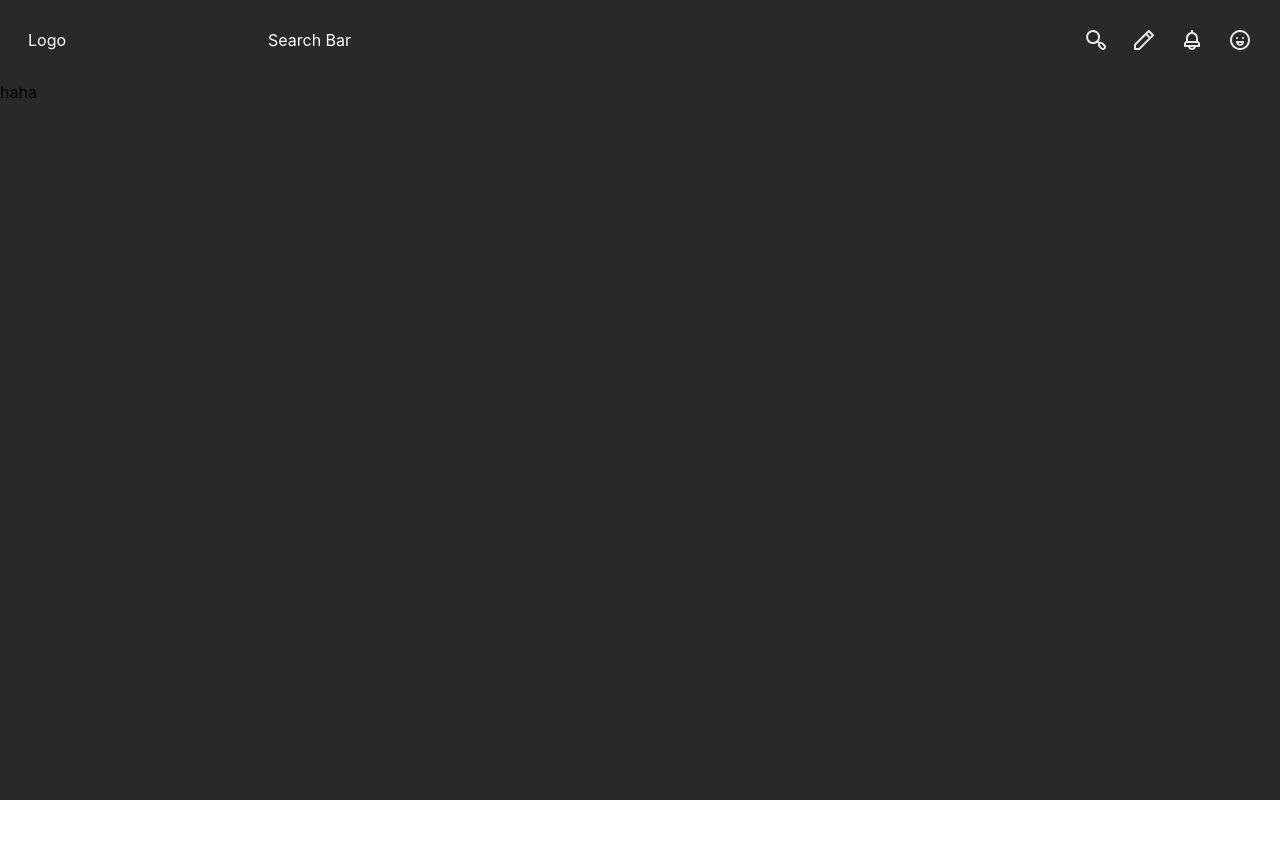
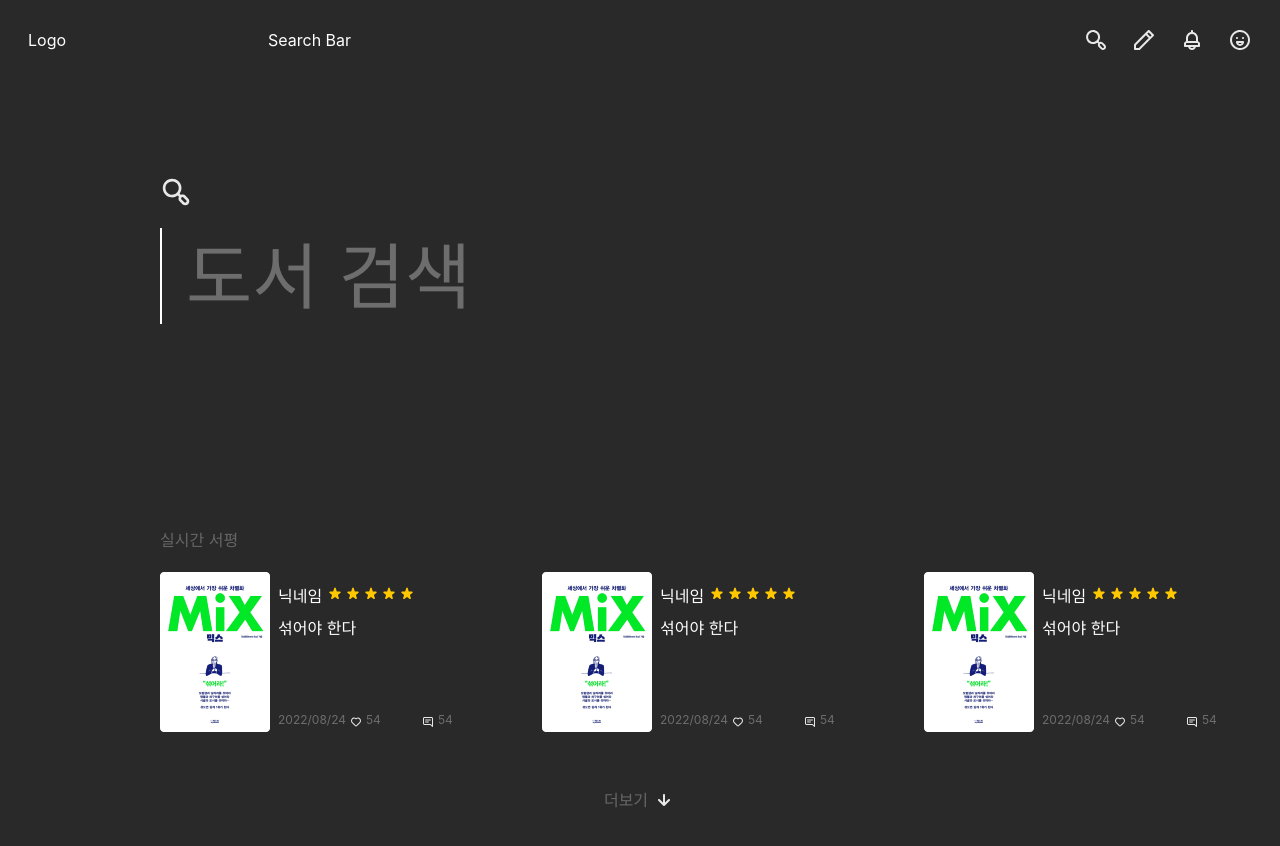
Before and after one commit to Black-Garlic/Bookoo, a Next.js app: page /main in a window 1280 px wide. Shown: the top 846 px of the page. Before the commit the page ends 800 px from the top, so only its background shows below. Built offline with nearby package versions, Linux system fonts and the light colour scheme.

Commit message:
[Feature] redirect url 변경

```diff
--- a/next.config.js
+++ b/next.config.js
@@ -4,8 +4,8 @@ const nextConfig = {
   async redirects() {
     return [
       {
-        source: "/admin",
-        destination: "/admin/dashboard",
+        source: "/",
+        destination: "/main",
         permanent: true,
       },
     ];
--- a/pages/main/index.tsx
+++ b/pages/main/index.tsx
@@ -1,3 +1,75 @@
-export default function haha() {
-  return <div>haha</div>;
-}
+import type { NextPage } from "next";
+import ReviewImageCardList from "../../components/common/review/ReviewImageCardList";
+import { useState } from "react";
+import BookImageCardList from "../../components/common/book/BookImageCardList";
+
+const Home: NextPage = () => {
+  const [searchText, setSearchText] = useState("");
+  const [extension, setExtension] = useState(false);
+
+  return (
+    <div className={"flex flex-col px-40 w-full h-full"}>
+      {/* book Search Area */}
+      <div className={"w-full h-36 mt-24"}>
+        <div className={"w-8 h-8 mb-5"}>
+          <img src={"svg/uil_search-alt.svg"} alt={"search"} />
+        </div>
+        {/* book Search Bar */}
+        <input
+          type={"text"}
+          className={
+            "w-full h-24 text-7xl text-white border-white border-l-2 pl-6  bg-transparent placeholder-[#6D6D6D] outline-0"
+          }
+          placeholder={"도서 검색"}
+          onChange={(e) => {
+            e.preventDefault();
+            e.stopPropagation();
+
+            setSearchText(e.target.value);
+          }}
+        />
+      </div>
+
+      {searchText === "" ? (
+        <div className={"mt-52 mb-12"}>
+          {/* Default Component*/}
+          {!extension && (
+            <div className={"w-full h-5 mb-6 text-[#666666]"}>실시간 서평</div>
+          )}
+          {/* Review List Area*/}
+          <div className={"w-full"}>
+            <ReviewImageCardList extension={extension} />
+          </div>
+          {!extension && (
+            <div
+              className={"w-full h-5 mt-14 mb-12 flex flex-row justify-center"}
+            >
+              <button
+                className={"flex flex-row"}
+                onClick={(e) => {
+                  e.preventDefault();
+                  e.stopPropagation();
+                  setExtension(true);
+                }}
+              >
+                <div className={"text-[#666666] text-center"}>더보기</div>
+                <div className={"w-6 h-6 ml-1"}>
+                  <img src={"/svg/uil_arrow-down.svg"} alt={"arrow-down"} />
+                </div>
+              </button>
+            </div>
+          )}
+        </div>
+      ) : (
+        <div className={"mt-36 mb-12"}>
+          <div className={"w-full"}>
+            <BookImageCardList extension={true} />
+          </div>
+        </div>
+      )}
+      {/*<BookImageCardList />*/}
+    </div>
+  );
+};
+
+export default Home;
```
